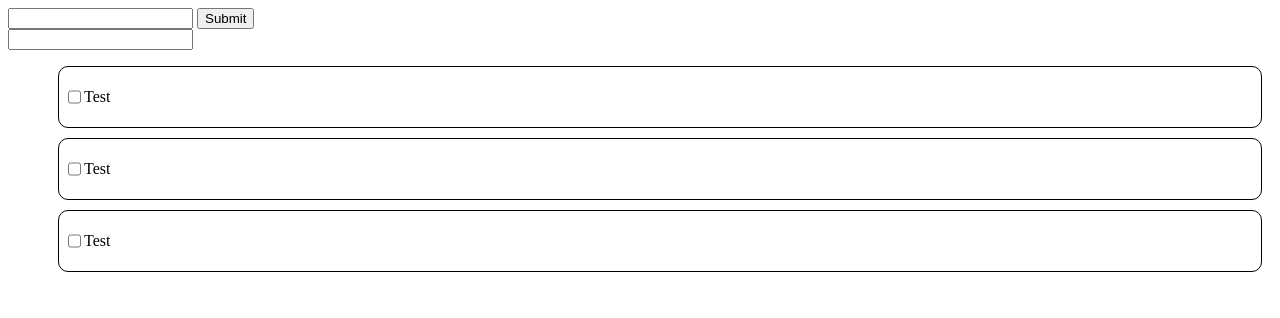
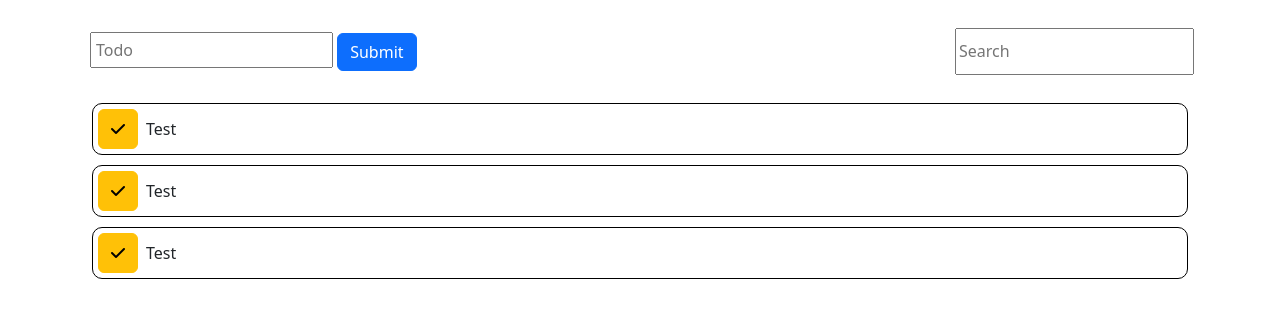
Before and after one commit to ZachGentner/todo, a website: page index.html in a window 1280 px wide. Drawn offline with nearby package versions, Linux system fonts and the light colour scheme.

Commit message:
bootstrap

```diff
--- a/index.html
+++ b/index.html
@@ -5,30 +5,37 @@
     <meta name="viewport" content="width=device-width, initial-scale=1.0">
     <title>Todo</title>
     <link rel="stylesheet" href="style.css">
-    <script src="https://cdnjs.cloudflare.com/ajax/libs/bootstrap/5.3.1/js/bootstrap.min.js" integrity="sha512-fHY2UiQlipUq0dEabSM4s+phmn+bcxSYzXP4vAXItBvBHU7zAM/mkhCZjtBEIJexhOMzZbgFlPLuErlJF2b+0g==" crossorigin="anonymous" referrerpolicy="no-referrer"></script>
+    <link href="node_modules/bootstrap/dist/css/bootstrap.min.css" rel="stylesheet">
+    <link rel="stylesheet" href="https://cdnjs.cloudflare.com/ajax/libs/font-awesome/6.4.2/css/all.min.css">
 </head>
-<body>
-    <header >
-        <form id="form">
-            <input id="input" type="text">
-            <button id='submit' type="submit">Submit</button>
+<body class="m-4">
+    <header class="container d-flex justify-content-between">
+        <form class="m-2" id="form">
+            <input class="p-1" id="input" type="text" placeholder="Todo">
+            <button class="btn btn-primary" id='submit' type="submit">Submit</button>
         </form>
 
-        <input type="text">
+        <input class="m-1" type="text" placeholder="Search">
     </header>
 
-    <ul id="list">
+    <ul class="container my-4" id="list">
         <li>
-            <input class="checkbox" id='test' type="checkbox">
-            <p>Test</p>
+            <button class="checkbox btn btn-warning" id='test'>
+                <i class="fa-solid fa-check"></i>
+            </button>
+            <p class="m-2">Test</p>
         </li>
         <li>
-            <input class="checkbox" type="checkbox">
-            <p>Test</p>
+            <button class="checkbox btn btn-warning">
+                <i class="fa-solid fa-check"></i>
+            </button>
+            <p class="m-2">Test</p>
         </li>
         <li>
-            <input class="checkbox" type="checkbox" name="" id="">
-            <p>Test</p>
+            <button class="checkbox btn btn-warning">
+                <i class="fa-solid fa-check"></i>
+            </button>
+            <p class="m-2">Test</p>
         </li>
     </ul>
 </body>
--- a/script.js
+++ b/script.js
@@ -20,10 +20,14 @@ function addTask() {
         //Create a new line item element.
         let task = document.createElement("li");
 
+
         //Create and append checkbox
-        let checkbox = document.createElement("input");
-        checkbox.setAttribute("class", "checkbox");
-        checkbox.setAttribute("type", "checkbox");
+        let checkbox = document.createElement("button");
+        checkbox.className = "checkbox btn btn-secondary";
+        let icon = document.createElement("i");
+        icon.className = "fa-solid fa-check";
+
+        checkbox.appendChild(icon);
         task.appendChild(checkbox);
 
         //Create and append content
```
Also changed, not shown: 1 other file.
